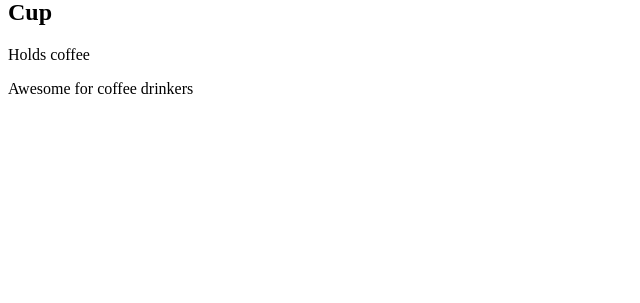
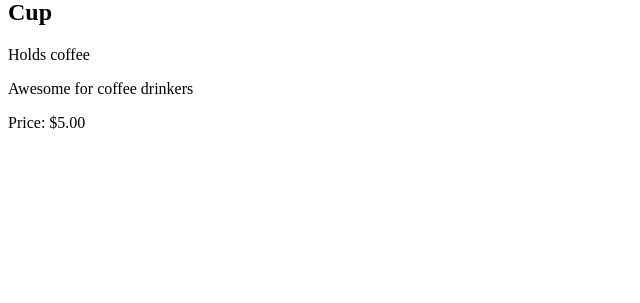
Before and after one commit to abbaspouraa/trydjango, a Django app: page /product/ in a window 1280 px wide. Shown: the part 151-454 px from the top of the page, without its empty margins (0-640 px from the left). Run offline with Django 4.2, Linux system fonts and the light colour scheme; data comes from the database, SQL or seed files in the repository.

Commit message:
Update detail.html

```diff
--- a/templates/product/detail.html
+++ b/templates/product/detail.html
@@ -10,5 +10,8 @@
     <p>
         {% if  object.summary %}{{  object.summary }}{% else %}Summary coming Soon{% endif %}
     </p>
+    <p>
+    {{ "Price: $" }}{{ object.price }}
+    </p>
 
 {% endblock %}
```
